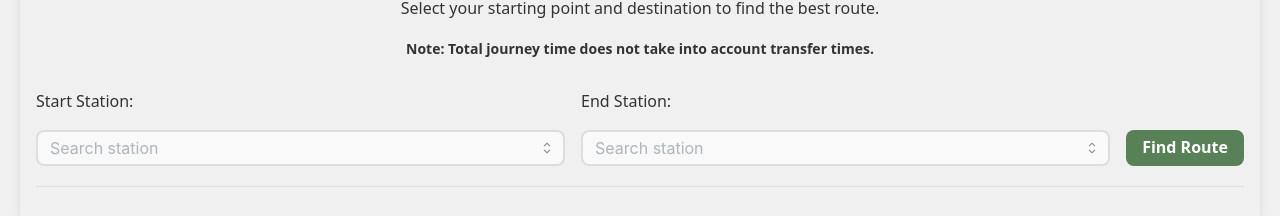
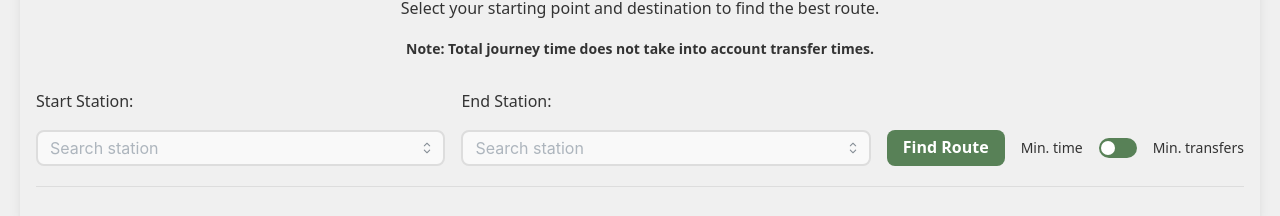
Before and after one commit to Person314159/Carbonara, a Next.js app: page /carbonara/ in a window 1280 px wide. Shown: the part 225-441 px from the top of the page. Built offline with nearby package versions, Linux system fonts and the light colour scheme.

Commit message:
Minimum transfers navigation option

```diff
--- /dev/null
+++ b/src/app/components/navigationModeToggle.tsx
@@ -0,0 +1,35 @@
+"use client";
+
+import React from "react";
+import { Group, Switch, Text } from "@mantine/core";
+
+function NavigationModeToggle({
+                                  checked,
+                                  onChange
+                              }: {
+    checked: boolean;
+    onChange: (checked: boolean) => void;
+}) {
+    return (
+        <Group align="center">
+            <Text size="sm">Min. time</Text>
+            <Switch
+                checked={checked}
+                onChange={(e) => onChange(e.currentTarget.checked)}
+                styles={{
+                    track: {
+                        backgroundColor: "#588157",
+                        border: "none"
+                    },
+                    thumb: {
+                        backgroundColor: "#ffffff",
+                        border: "none"
+                    },
+                }}
+            />
+            <Text size="sm">Min. transfers</Text>
+        </Group>
+    );
+}
+
+export default NavigationModeToggle;
--- a/src/app/components/routingResult.tsx
+++ b/src/app/components/routingResult.tsx
@@ -20,7 +20,7 @@ export default function RoutingResult({ route }: RoutingResultProps) {
             <div id="result">
                 {route.length > 0 ?
                     <>
-                        {route.map(l => <Leg key={l.line.name} {...l} />)}
+                        {route.map(l => <Leg key={`${l.line}-${l.from}-${l.to}`} {...l} />)}
                         <div className="total-time">Total journey time: {formatTime(route.map(l => l.time).reduce((a, b) => a + b, 0))}</div>
                     </> : <p>No route found between these stations.</p>}
             </div>
--- a/src/app/components/stationSelect.tsx
+++ b/src/app/components/stationSelect.tsx
@@ -1,19 +1,22 @@
 import React from "react";
 import { SearchableSelect } from "@/app/components/searchableSelect";
+import NavigationModeToggle from "@/app/components/navigationModeToggle";
 
 interface StationSelectProps {
     selectStart: (val: string) => void;
     selectEnd: (val: string) => void;
     startStation: string;
     endStation: string;
+    metric: string;
+    setMetric: (value: string) => void;
     onRouteFind: () => void;
     error?: string;
 }
 
-export function StationSelect({ selectStart, selectEnd, startStation, endStation, onRouteFind, error }: StationSelectProps) {
+export function StationSelect({ selectStart, selectEnd, startStation, endStation, metric, setMetric, onRouteFind, error }: StationSelectProps) {
     return (
         <div className="mb-5">
-            <div className="flex flex-wrap gap-4 items-start sm:flex-nowrap sm:items-end">
+            <div className="flex flex-wrap gap-4 sm:items-end">
                 <div className="flex-1">
                     <p>Start Station:</p>
                     <SearchableSelect
@@ -33,6 +36,9 @@ export function StationSelect({ selectStart, selectEnd, startStation, endStation
                 >
                     Find Route
                 </button>
+                <div className="w-full h-[36px] flex justify-center sm:w-auto sm:justify-start">
+                    <NavigationModeToggle checked={metric === "transfers"} onChange={checked => setMetric(checked ? "transfers" : "time")}></NavigationModeToggle>
+                </div>
             </div>
             {error && (
                 <div className="status-message status-message--error">
--- a/src/app/globals.css
+++ b/src/app/globals.css
@@ -186,7 +186,7 @@
     }
 
     .line-border {
-        @apply my-5 border-b-1 border-b-(--color-border-dark);
+        @apply border-b-(--color-border-dark);
     }
 
     .station-count {
--- a/src/app/page.tsx
+++ b/src/app/page.tsx
@@ -12,6 +12,7 @@ import { StationSelect } from "@/app/components/stationSelect";
 export default function Home() {
     const [startStation, setStartStation] = useState("");
     const [endStation, setEndStation] = useState("");
+    const [metric, setMetric] = useState("time");
     const [route, setRoute] = useState<LegProp[] | null | undefined>(undefined);
     const [error, setError] = useState<string | undefined>();
     const [isClient, setIsClient] = useState(false);
@@ -31,7 +32,7 @@ export default function Home() {
                 throw new Error("Start and end stations must be different");
             }
 
-            const result = findRoute(startStation, endStation);
+            const result = findRoute(startStation, endStation, metric);
 
             if (result !== null && result !== undefined && result.length === 0) {
                 throw new Error("No route found between selected stations");
@@ -83,6 +84,8 @@ export default function Home() {
                                 selectEnd={(val: string) => setEndStation(val)}
                                 startStation={startStation}
                                 endStation={endStation}
+                                metric={metric}
+                                setMetric={(val: string) => setMetric(val)}
                                 onRouteFind={handleRouteFind}
                                 error={error}
                             />
--- a/src/app/util/routing.ts
+++ b/src/app/util/routing.ts
@@ -23,10 +23,9 @@ networkData.stations.forEach(station => {
 });
 
 export const options = networkData.stations.map((station) => station.name);
-const routeCache = new Map<string, LegProp[]>();
 
 // Dijkstra's algorithm implementation
-function dijkstra(start: string) {
+function dijkstra(start: string, metric: string) {
     const distances = new Map<string, number>();
     const previous = new Map<string, Neighbour | null>();
     const pq = new PriorityQueue((a: Node, b: Node) => distances.get(`${a.destination}-${a.lineID}`)! - distances.get(`${b.destination}-${b.lineID}`)!);
@@ -57,9 +56,7 @@ function dijkstra(start: string) {
         // Update distances to adjacent nodes
         graph.get(minStation)!.forEach(({ lineID, destination, time }) => {
             if (time !== null && !visited.has({ destination, lineID })) {
-                let alt = distances.get(`${minStation}-${minLine}`)! + time;
-
-                if (lineID !== minLine) alt += 0.1;
+                const alt = distances.get(`${minStation}-${minLine}`)! + (lineID !== minLine ? 1 : 0) + (metric === "time" ? time : 0);
 
                 if (alt < distances.get(`${destination}-${lineID}`)!) {
                     distances.set(`${destination}-${lineID}`, alt);
@@ -117,14 +114,10 @@ function convertPathToRoute(path: Neighbour[]) {
     return r;
 }
 
-export function findRoute(start: string, end: string) {
+export function findRoute(start: string, end: string, metric: string) {
     if (start === end) return null;
 
-    const key = `${start}-${end}`;
-
-    if (routeCache.has(key)) return routeCache.get(key);
-
-    const { distances, previous } = dijkstra(start);
+    const { distances, previous } = dijkstra(start, metric);
 
     // If there's no path to the destination
     let minNode = null;
@@ -138,7 +131,6 @@ export function findRoute(start: string, end: string) {
     }
 
     if (minTime === Infinity) {
-        routeCache.set(key, []);
         return [];
     }
 
@@ -155,7 +147,5 @@ export function findRoute(start: string, end: string) {
     path.reverse();
 
     // Convert the path to a route with train lines
-    const convertedPath = convertPathToRoute(path);
-    routeCache.set(key, convertedPath);
-    return convertedPath;
+    return convertPathToRoute(path);
 }
```
